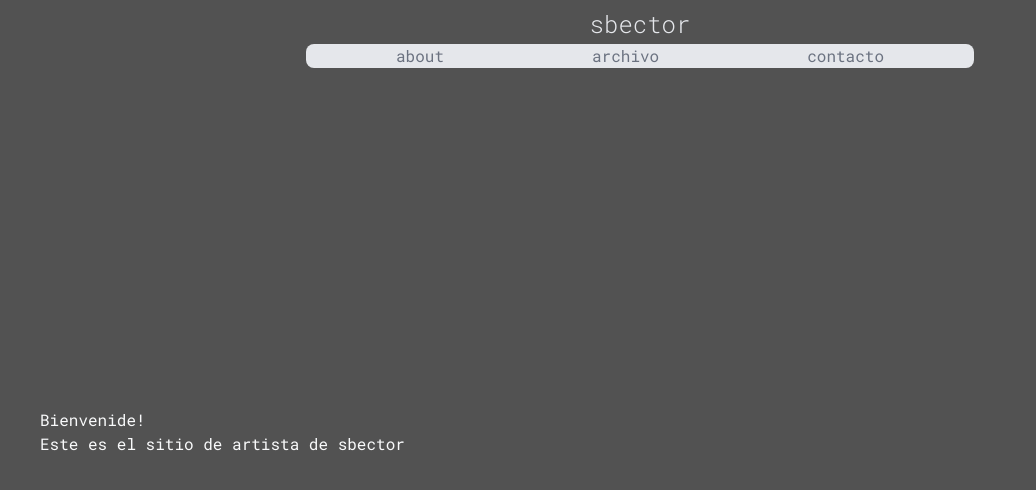
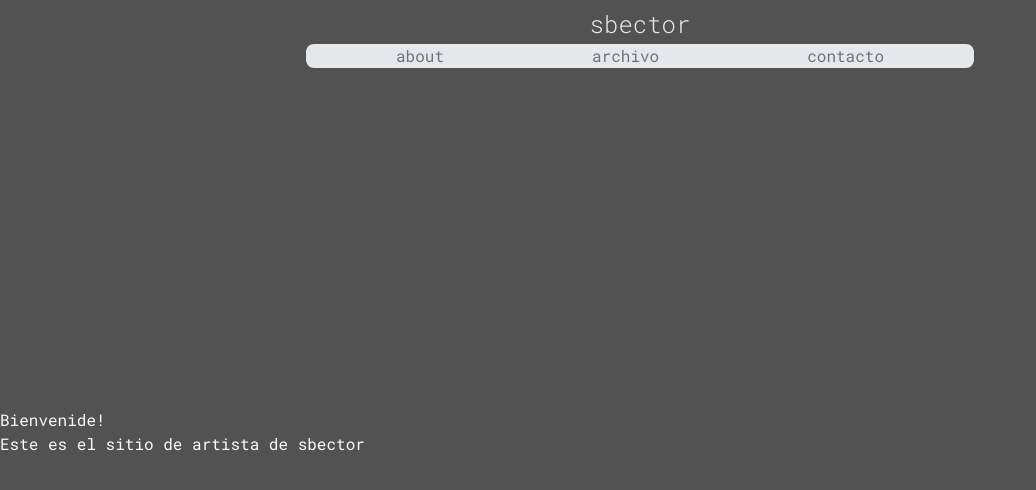
Before and after one commit to Sbector/artista, a Next.js app: page / in a window 1280 px wide. Shown: the top 490 px of the page, without its empty margins (0-1036 px from the left). Built offline with nearby package versions, Linux system fonts and the light colour scheme.

Commit message:
test wrapper

```diff
--- a/src/app/_components/Wrapper.tsx
+++ b/src/app/_components/Wrapper.tsx
@@ -13,7 +13,7 @@ export default function Wrapper({
         mt-[-75px]
         pt-[85px]
         pb-[15px]
-        px-10 snap-start
+        px-0 snap-start
         landscape:pt-[95px]
         landscape:pb-[25px]
         `}>
```
